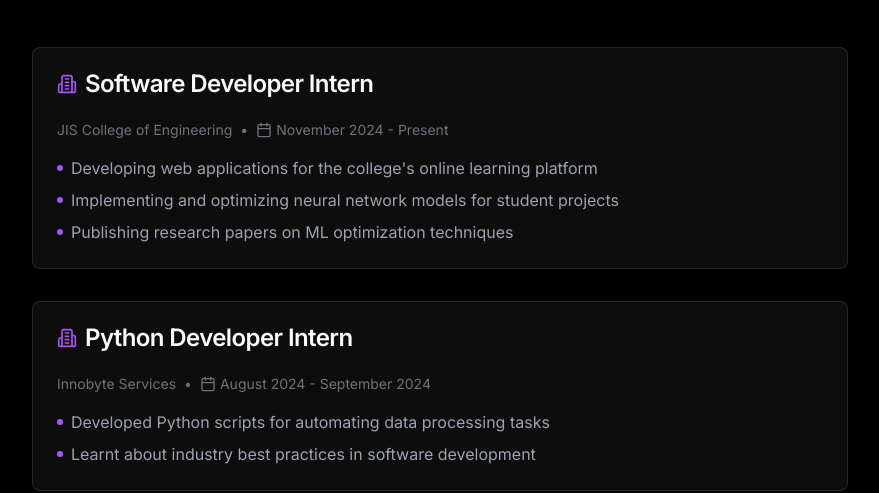
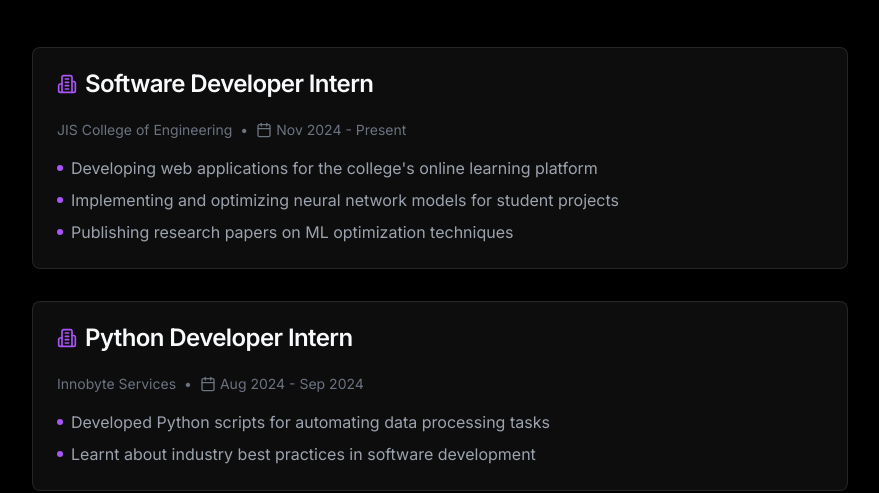
Before and after one commit to Akash-nath29/portfolio, a Next.js app: page / in a window 1280 px wide. Shown: the part 1425-1918 px from the top of the page, without its empty margins (200-1079 px from the left). Built offline with nearby package versions, Linux system fonts and the light colour scheme.

Commit message:
Shorten internship period descriptions in experience component

```diff
--- a/components/experience.tsx
+++ b/components/experience.tsx
@@ -9,7 +9,7 @@ export function Experience() {
     {
       title: "Software Developer Intern",
       company: "JIS College of Engineering",
-      period: "November 2024 - Present",
+      period: "Nov 2024 - Present",
       description: [
         "Developing web applications for the college's online learning platform",
         "Implementing and optimizing neural network models for student projects",
@@ -19,7 +19,7 @@ export function Experience() {
     {
       title: "Python Developer Intern",
       company: "Innobyte Services",
-      period: "August 2024 - September 2024",
+      period: "Aug 2024 - Sep 2024",
       description: [
         "Developed Python scripts for automating data processing tasks",
         "Learnt about industry best practices in software development"
```
